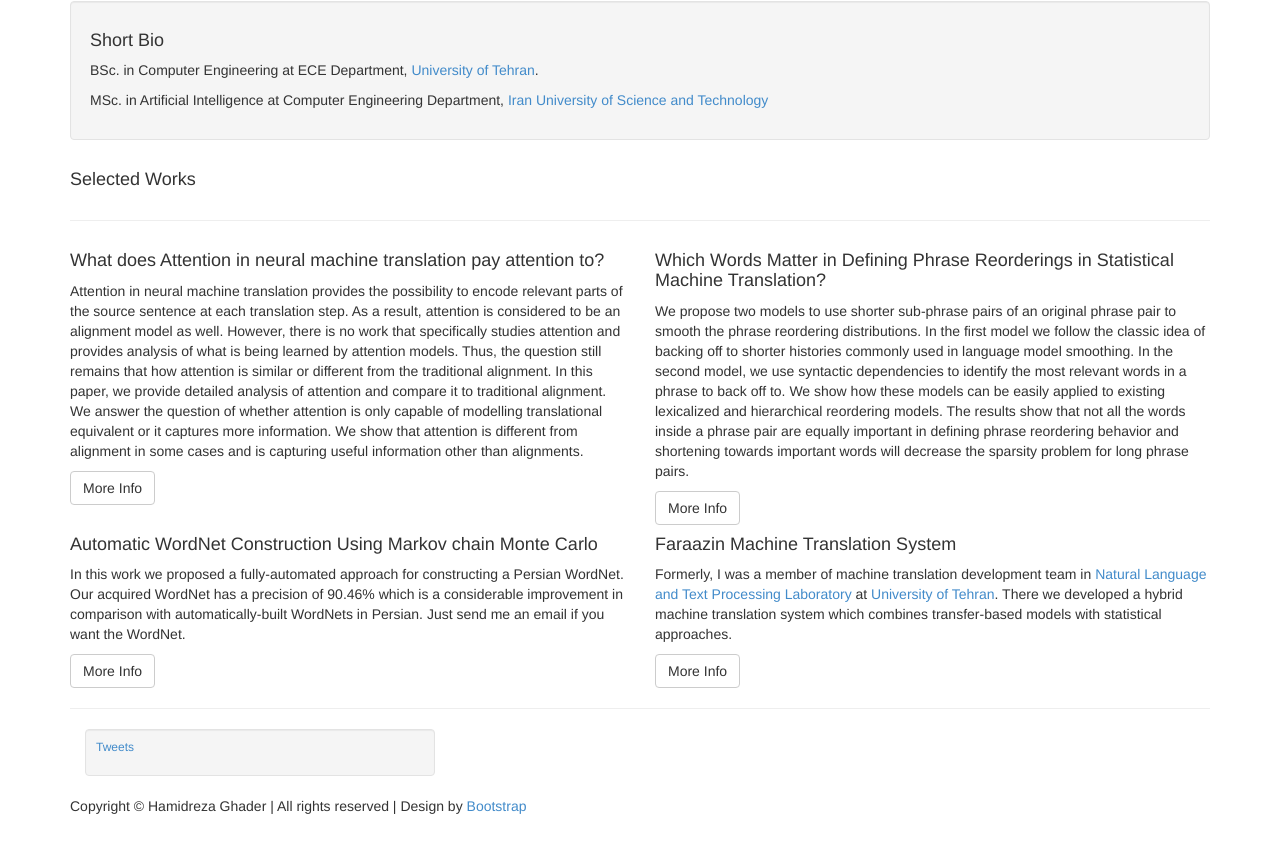
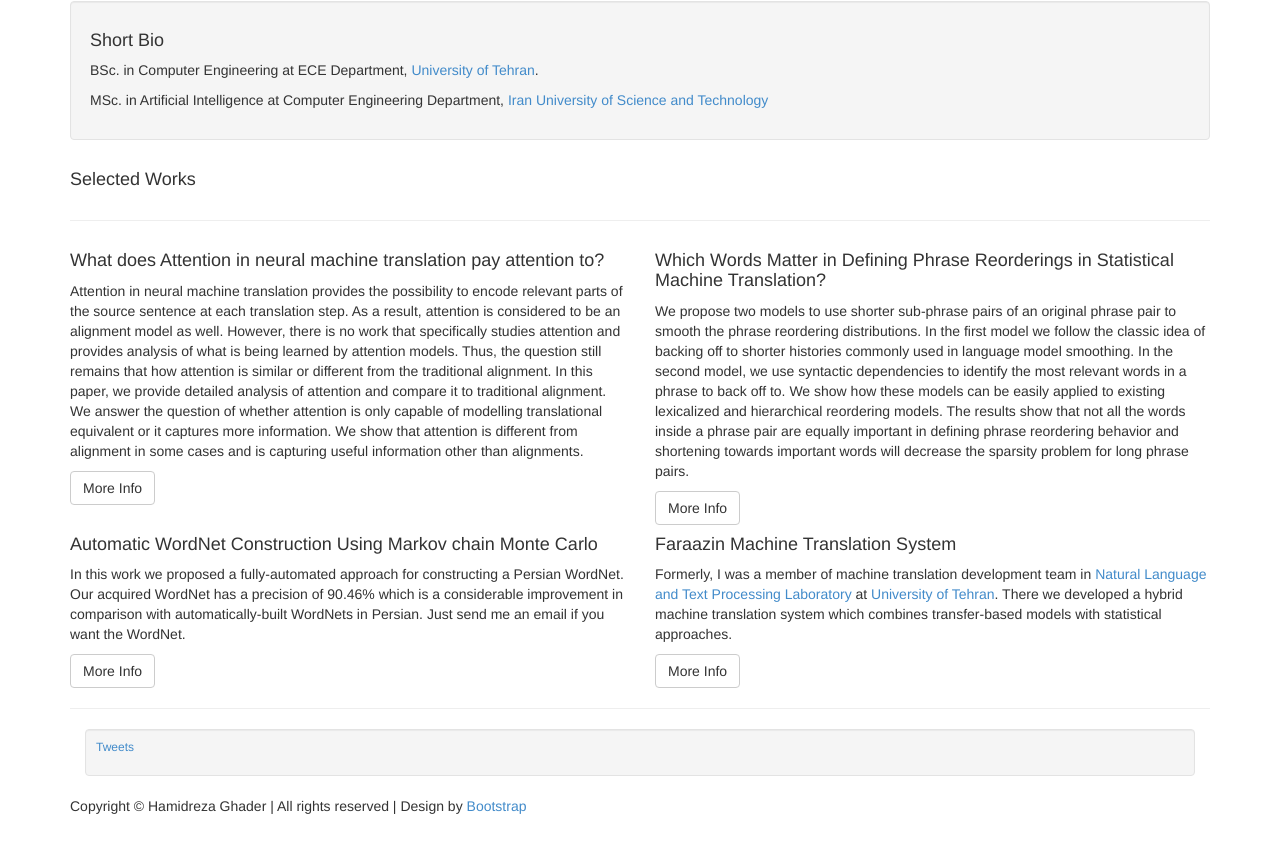
Before and after one commit to hamidreza-ghader/hamidreza-ghader.github.io, a plain HTML site: page index.html in a window 1280 px wide. Shown: the part 494-1346 px from the top of the page. Drawn offline with Linux system fonts and the light colour scheme.

Commit message:
Update index.html

```diff
--- a/index.html
+++ b/index.html
@@ -232,7 +232,7 @@
         <!-- /.row -->
 
         <hr>
-	<div class="col-sm-4">
+	<div class="col-lg-12">
 
 				<div class="well tweeter">
                     <h6><a class="twitter-timeline" data-dnt="true" href="https://twitter.com/hrghader/timelines/628314340890935296" data-widget-id="628317712171835392">Tweets</a></h6>
```
